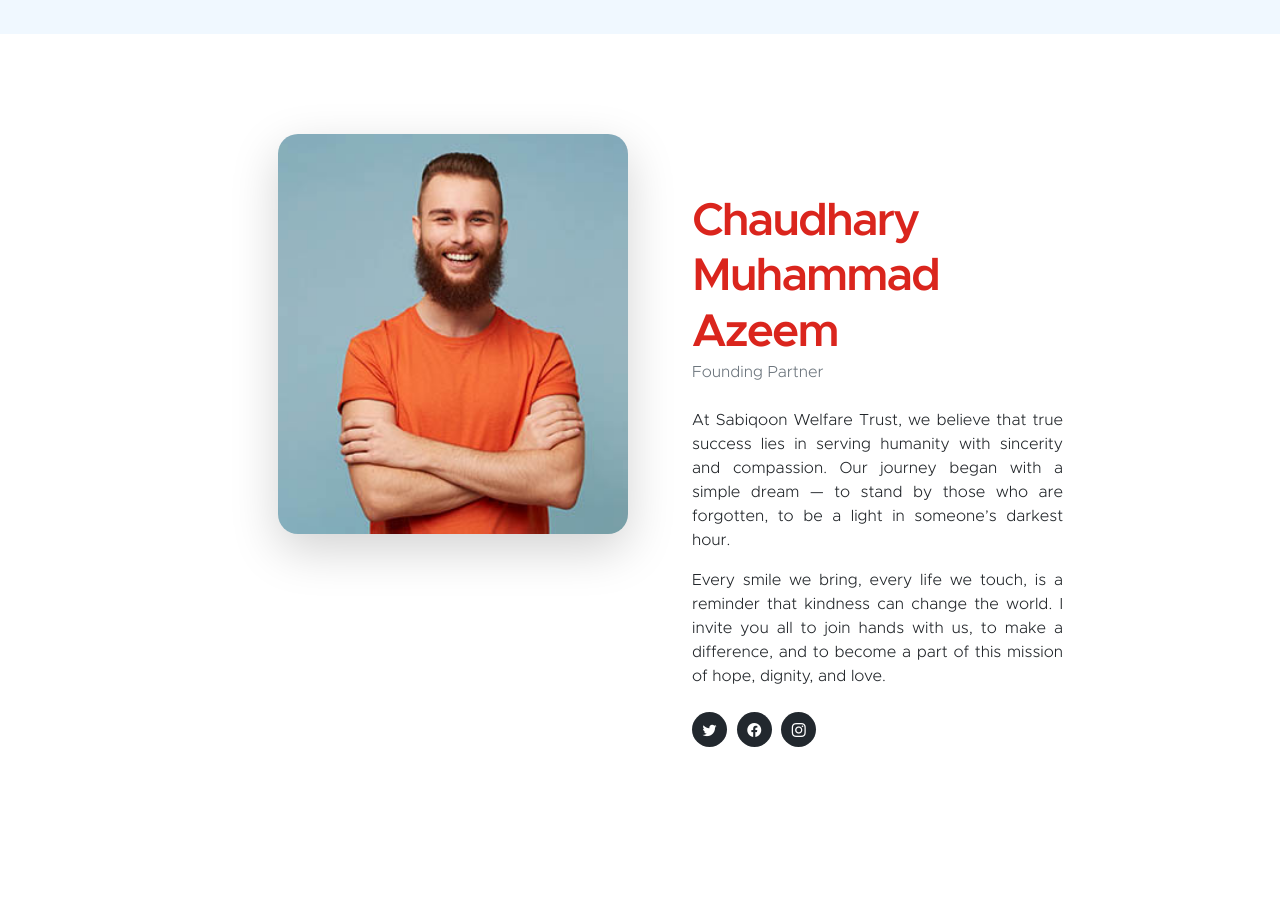
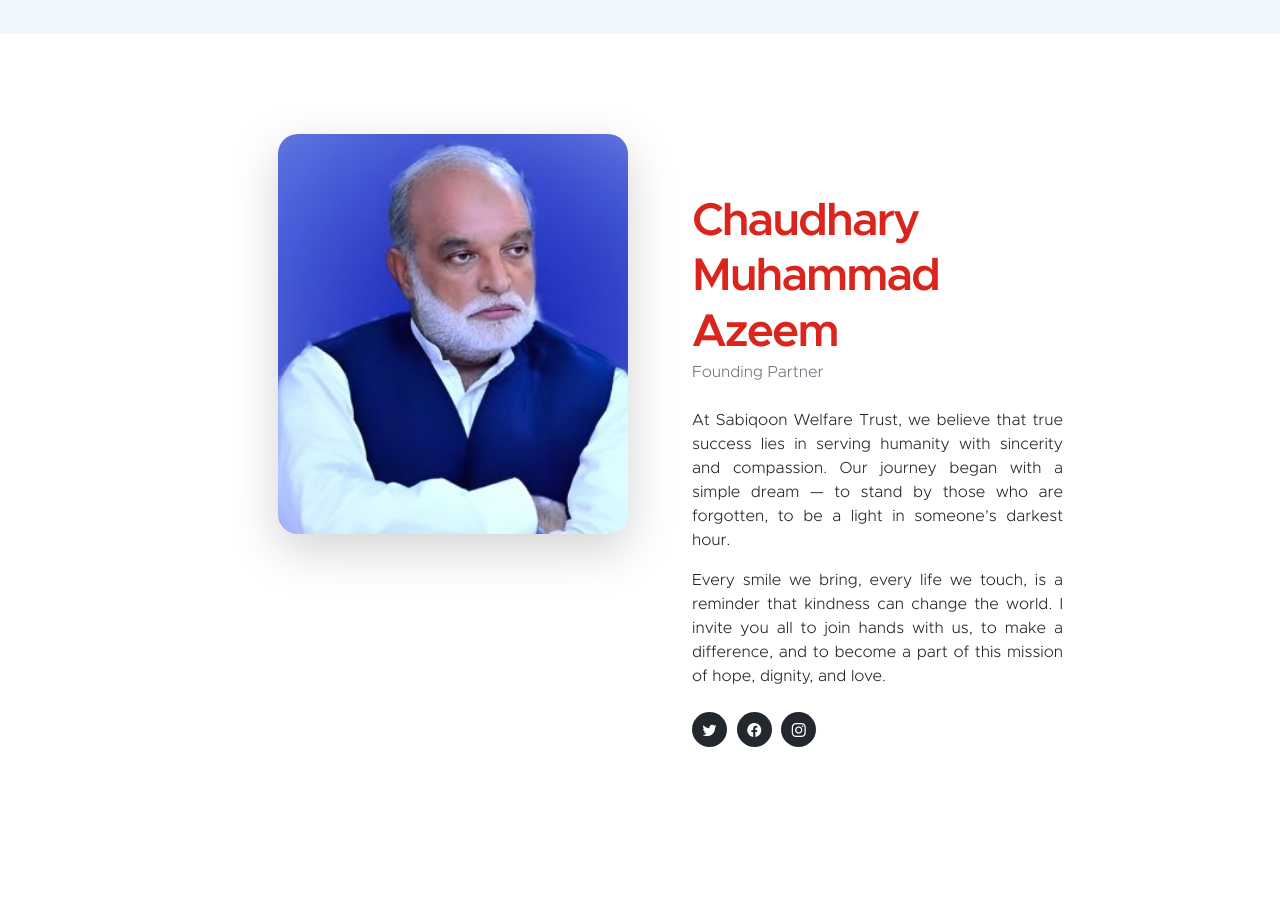
Before and after one commit to realauriya/dweb4, a plain HTML site: page docs/index.html in a window 1280 px wide. Shown: the part 2300-3206 px from the top of the page. Drawn offline with Linux system fonts and the light colour scheme.

Commit message:
founding partner img updated!

```diff
--- a/docs/index.html
+++ b/docs/index.html
@@ -293,7 +293,7 @@
                 <div class="row">
 
                     <div class="col-lg-6 col-md-5 col-12">
-                        <img src="images/studio-portrait-emotional-happy-funny.jpg"
+                        <img src="images/founding_partner.jpg"
                             class="about-image ms-lg-auto bg-light shadow-lg img-fluid" alt="">
                     </div>
 
```
